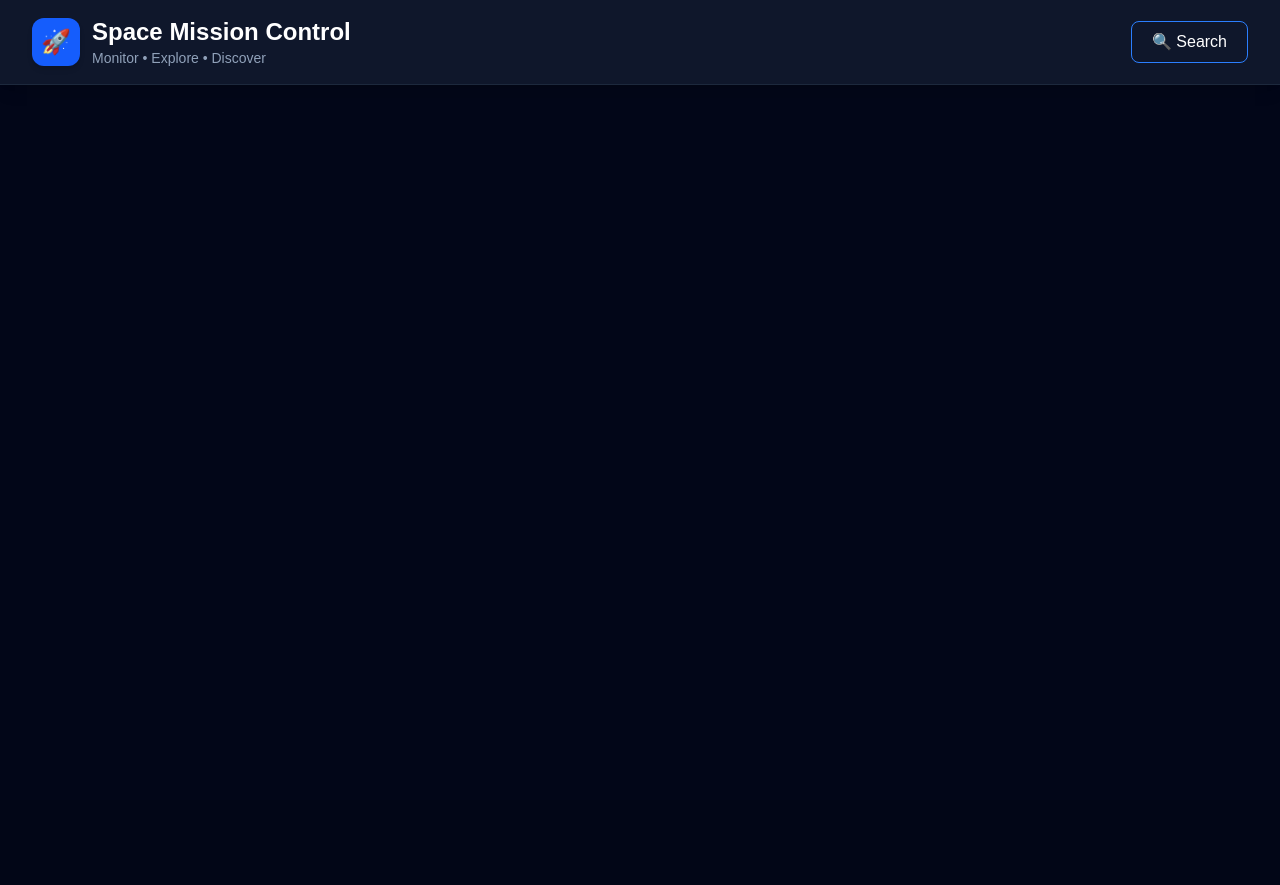
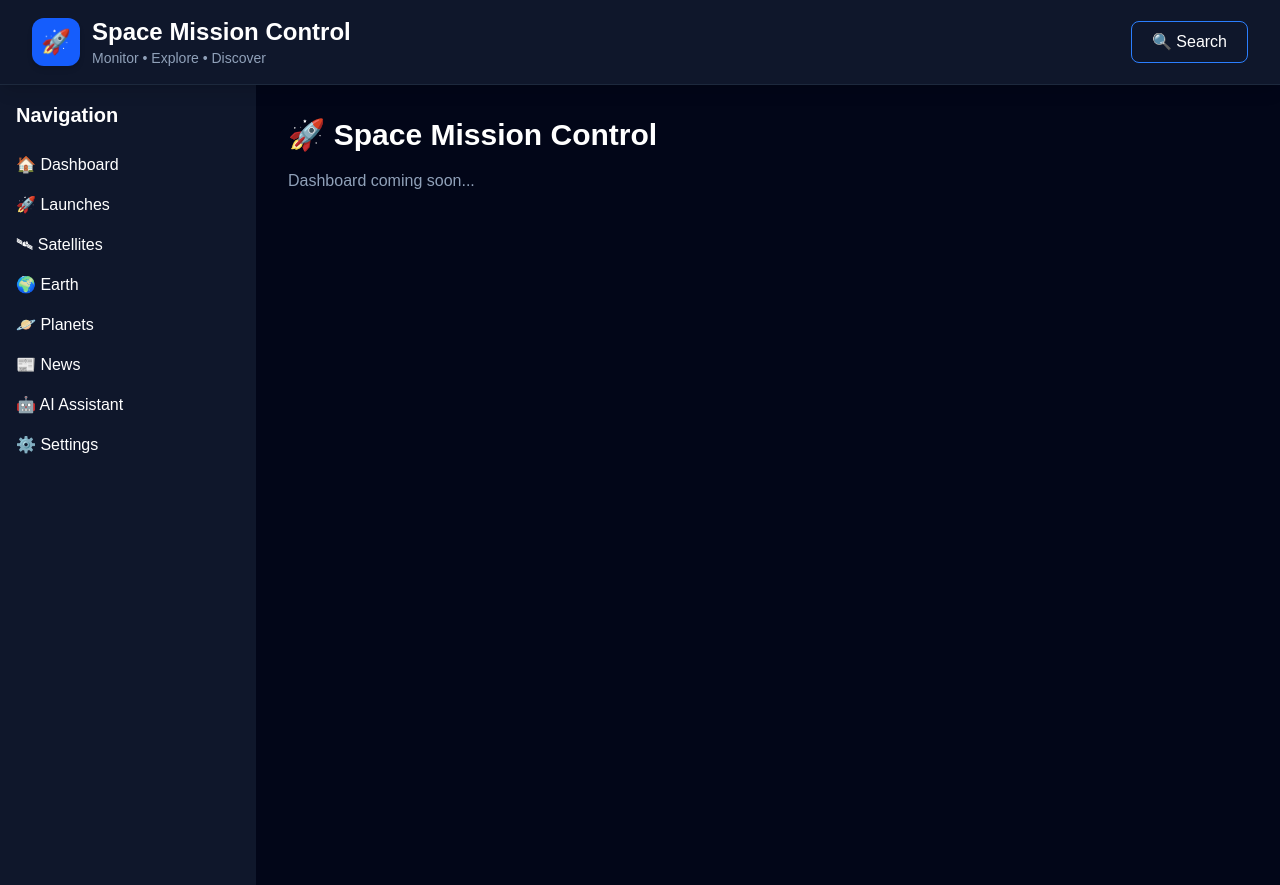
Before and after one commit to pragatipandey-tech/Space-Mission-Control, a React (Vite) app in the folder frontend/: page / in a window 1280 px wide. Before the commit the page ends 800 px from the top, so only its background shows below. Built offline with nearby package versions, Linux system fonts and the light colour scheme.

Commit message:
feat: implement application sidebar

```diff
--- a/frontend/src/App.tsx
+++ b/frontend/src/App.tsx
@@ -1,9 +1,24 @@
 import Navbar from "./components/layout/Navbar";
+import Sidebar from "./components/layout/Sidebar";
 
 function App() {
   return (
-    <div className="min-h-screen bg-slate-950">
+    <div className="bg-slate-950 text-white min-h-screen">
       <Navbar />
+
+      <div className="flex">
+        <Sidebar />
+
+        <main className="p-8">
+          <h1 className="text-3xl font-bold">
+            🚀 Space Mission Control
+          </h1>
+
+          <p className="mt-4 text-slate-400">
+            Dashboard coming soon...
+          </p>
+        </main>
+      </div>
     </div>
   );
 }
--- a/frontend/src/components/layout/Sidebar.tsx
+++ b/frontend/src/components/layout/Sidebar.tsx
@@ -1,3 +1,20 @@
-export default function Navbar() {
-  return <div>Navbar</div>;
+export default function Sidebar() {
+  return (
+    <aside className="w-64 h-screen bg-slate-900 text-white p-4">
+      <h2 className="text-xl font-bold mb-6">Navigation</h2>
+
+      <nav>
+        <ul className="space-y-4">
+          <li>🏠 Dashboard</li>
+          <li>🚀 Launches</li>
+          <li>🛰 Satellites</li>
+          <li>🌍 Earth</li>
+          <li>🪐 Planets</li>
+          <li>📰 News</li>
+          <li>🤖 AI Assistant</li>
+          <li>⚙️ Settings</li>
+        </ul>
+      </nav>
+    </aside>
+  );
 }
```
